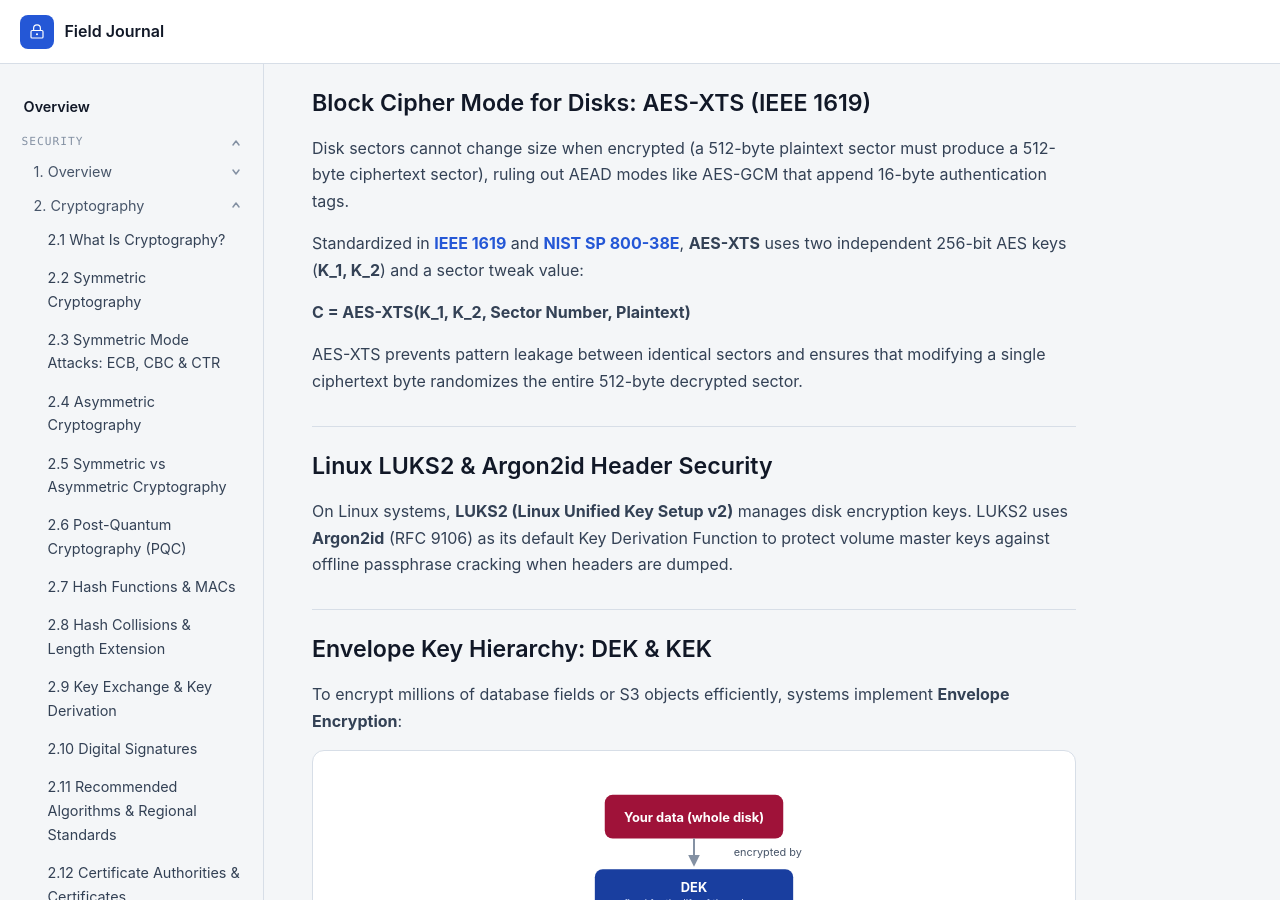
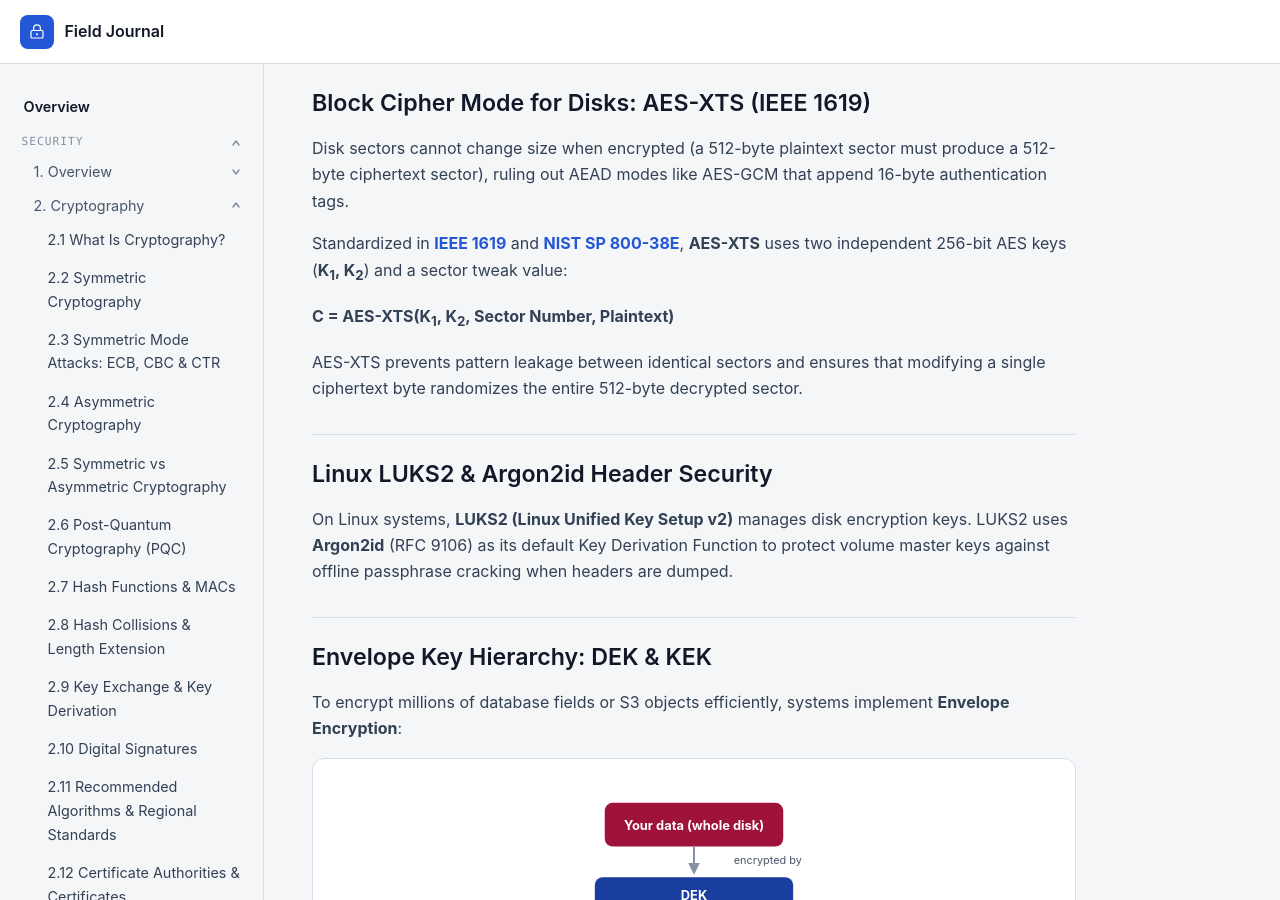
Before and after one commit to llody9977/journal, a Jekyll site: the page built from topics/full-disk-file-encryption.md, in a window 1280 px wide and 900 px high, scrolled down 1050 px. Built offline with Jekyll 4.4.1, drawn with Linux system fonts in a browser that asks for light colours.

```diff
--- a/topics/full-disk-file-encryption.md
+++ b/topics/full-disk-file-encryption.md
@@ -27,9 +27,9 @@ Full-disk encryption protects data **only when the host device is powered off or
 
 Disk sectors cannot change size when encrypted (a 512-byte plaintext sector must produce a 512-byte ciphertext sector), ruling out AEAD modes like AES-GCM that append 16-byte authentication tags.
 
-Standardized in **[IEEE 1619](https://standards.ieee.org/ieee/1619/6966/)** and **[NIST SP 800-38E](https://csrc.nist.gov/pubs/sp/800/38/e/final)**, **AES-XTS** uses two independent 256-bit AES keys (**K_1, K_2**) and a sector tweak value:
+Standardized in **[IEEE 1619](https://standards.ieee.org/ieee/1619/6966/)** and **[NIST SP 800-38E](https://csrc.nist.gov/pubs/sp/800/38/e/final)**, **AES-XTS** uses two independent 256-bit AES keys (<b>K<sub>1</sub>, K<sub>2</sub></b>) and a sector tweak value:
 
-**C = AES-XTS(K_1, K_2, Sector Number, Plaintext)**
+<b>C = AES-XTS(K<sub>1</sub>, K<sub>2</sub>, Sector Number, Plaintext)</b>
 
 AES-XTS prevents pattern leakage between identical sectors and ensures that modifying a single ciphertext byte randomizes the entire 512-byte decrypted sector.
 
```
